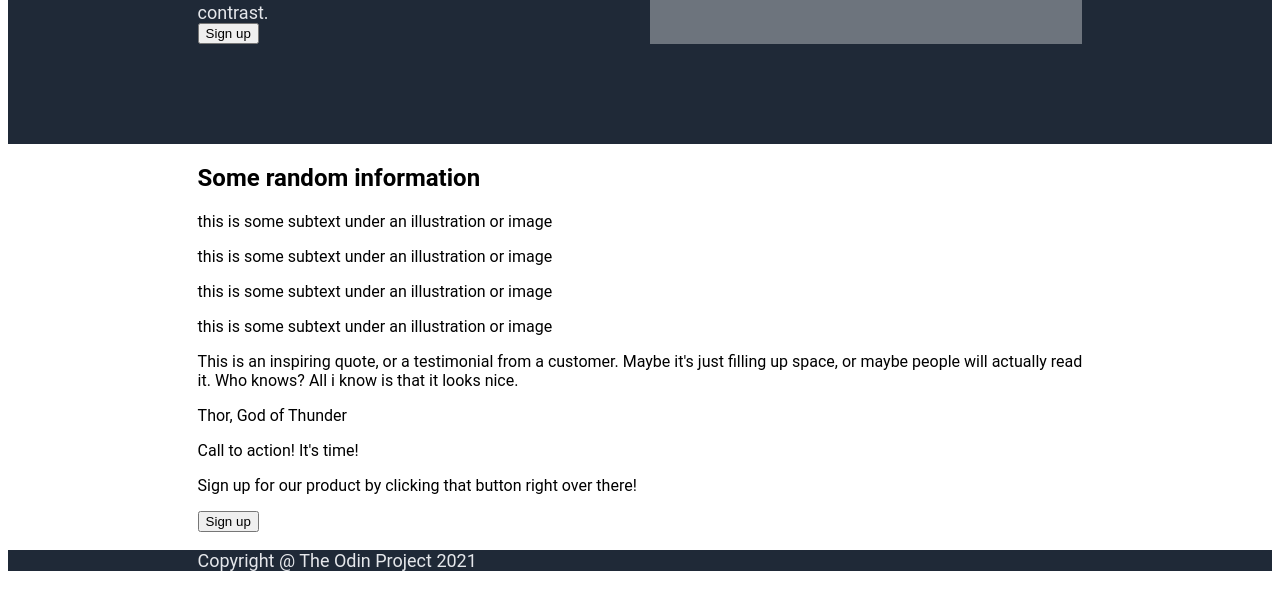
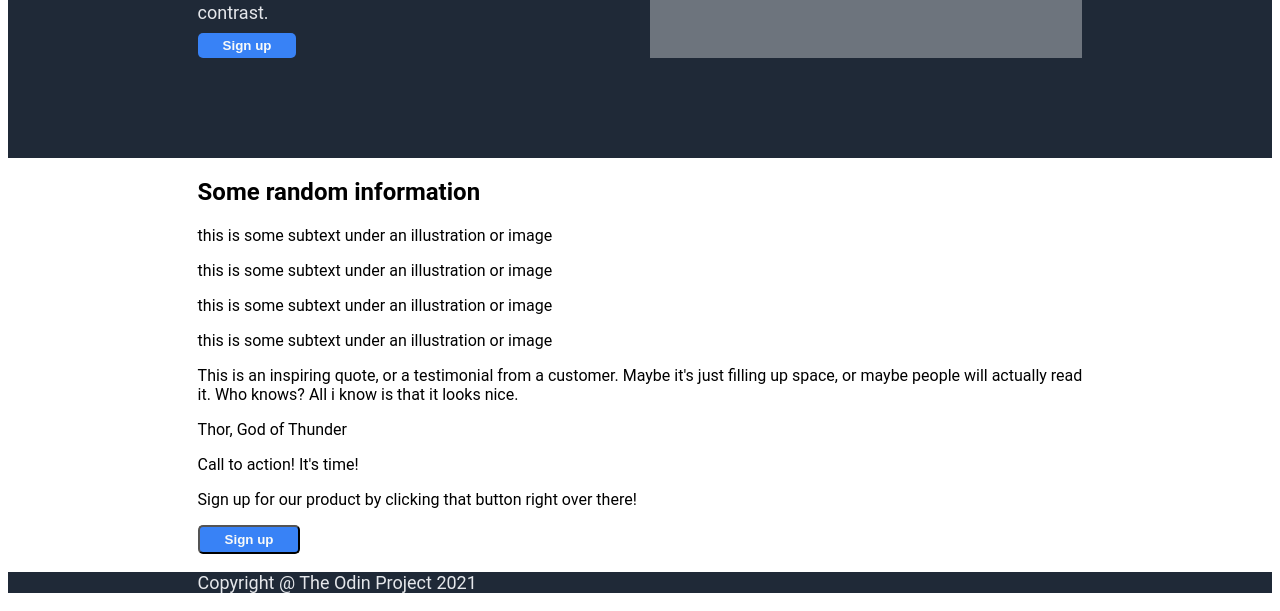
Before and after one commit to yochie/odin-landing, a plain HTML site: page index.html in a window 1280 px wide. Shown: the part 338-949 px from the top of the page. Before the commit the page ends 927 px from the top, so only its background shows below. Drawn offline with Linux system fonts and the light colour scheme.

Commit message:
Style buttons

```diff
--- a/style.css
+++ b/style.css
@@ -67,3 +67,17 @@ body {
     font-size: 18px;
     color: #e5e7eb;
 }
+
+button {
+    background-color: #3882f6;
+    padding: 10px;
+    border-radius: 5px;
+    padding: 5px 25px;
+    font-weight: bold;
+    color: #f9faf8;
+}
+
+.section-header button {
+    margin-top: 10px;
+    border: none;
+}
```
